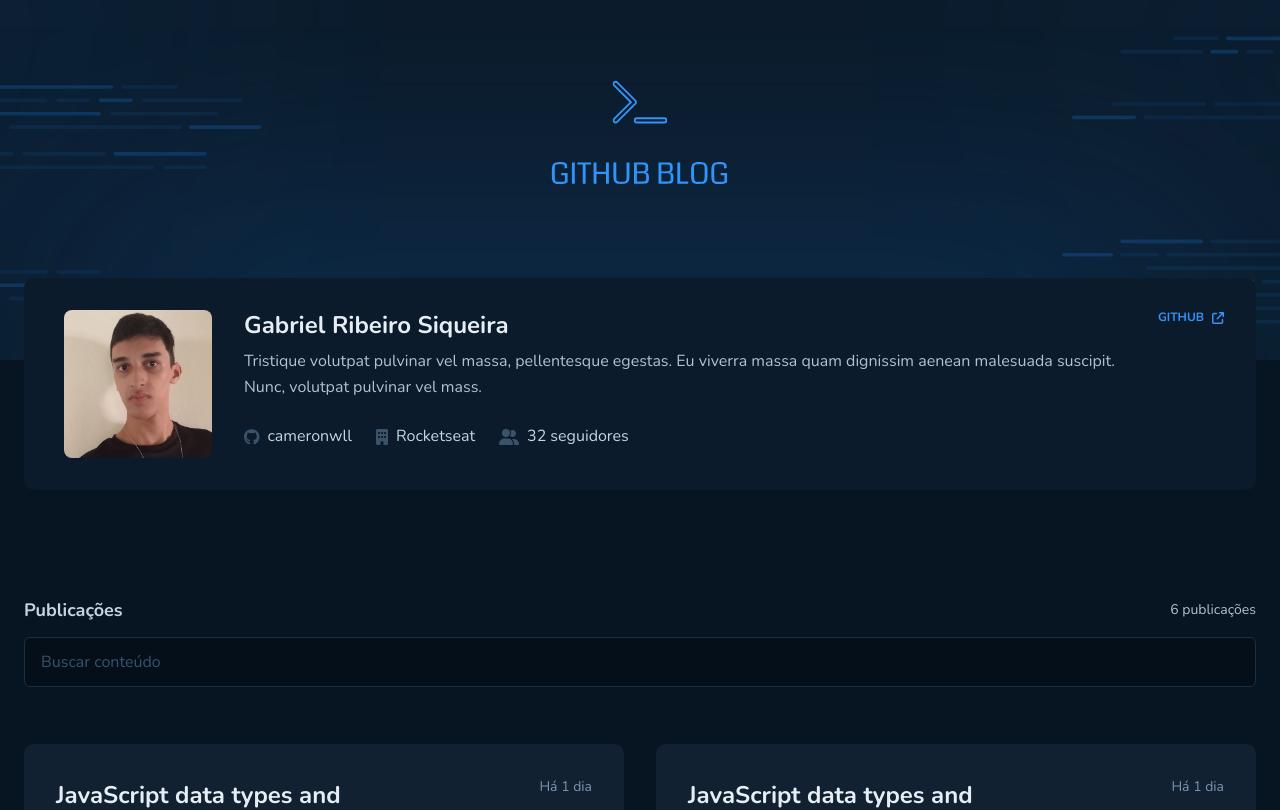
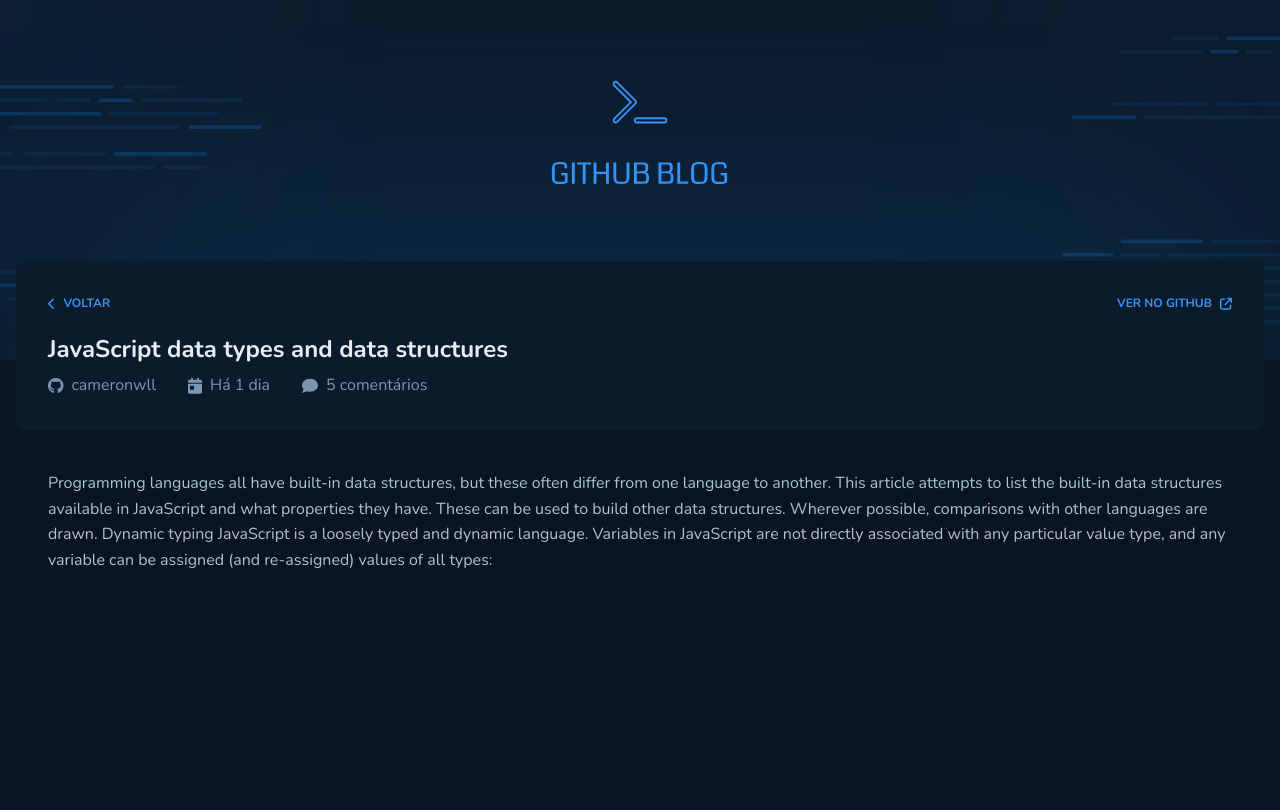
Before and after one commit to GabrielRSiqueira18/project-front_end-course-rocketseat-challange-github_blog, a React (Vite) app: page /issues/1 in a window 1280 px wide. Shown: the top 810 px of the page. Built offline with nearby package versions, Linux system fonts and the light colour scheme.

Commit message:
Finish routes styles, starting to create contexts and conect in api using axios

```diff
--- a/package.json
+++ b/package.json
@@ -15,6 +15,7 @@
     "@fortawesome/free-solid-svg-icons": "^6.4.0",
     "@fortawesome/react-fontawesome": "^0.2.0",
     "@hookform/resolvers": "^3.1.0",
+    "axios": "^1.4.0",
     "react": "^18.2.0",
     "react-dom": "^18.2.0",
     "react-hook-form": "^7.43.9",
--- a/src/App.tsx
+++ b/src/App.tsx
@@ -1,14 +1,15 @@
 import { ThemeProvider } from "styled-components";
 import { GlobalStyle } from "./styles/global";
 import { defaultTheme } from "./styles/themes/default";
-import { Header } from "./components/Header";
-import { Home } from "./pages/Home";
+import { BrowserRouter } from "react-router-dom"
+import { Router } from "./routes/Router";
 
 export function App() {
  return (
     <ThemeProvider theme={defaultTheme}>
-      <Header />
-      <Home />
+      <BrowserRouter>
+        <Router />
+      </BrowserRouter>
       <GlobalStyle />
     </ThemeProvider>
   )
--- /dev/null
+++ b/src/layouts/DefaultLayouts/index.tsx
@@ -0,0 +1,11 @@
+import { Outlet } from "react-router-dom";
+import { Header } from "../../components/Header";
+
+export function DefaultLayout() {
+  return (
+    <>
+      <Header/>
+      <Outlet />
+    </>
+  )
+}
--- /dev/null
+++ b/src/pages/Home/components/IssuesSingle/index.tsx
@@ -0,0 +1,53 @@
+import { Link, useParams } from "react-router-dom"
+import { IssuesMainContent, IssuesSingleContainer, MenuTitleIssueSingle, TitleContainerIssueSingle, TitleContentIssuesSingle } from "./style"
+import { faArrowUpRightFromSquare, faCalendarDay, faChevronLeft, faComment } from "@fortawesome/free-solid-svg-icons"
+import { faGithub  } from "@fortawesome/free-brands-svg-icons";
+import { FontAwesomeIcon } from "@fortawesome/react-fontawesome"
+
+export function IssuesSingle() {
+  const params = useParams()
+
+  const { id } = params
+  console.log(params)
+
+  return (
+    <IssuesSingleContainer>
+      <TitleContainerIssueSingle>
+        <MenuTitleIssueSingle>
+          <Link to={"/"}>
+            <FontAwesomeIcon icon={faChevronLeft} />
+            VOLTAR
+          </Link>
+          <Link to={"/"}>
+            VER NO GITHUB
+            <FontAwesomeIcon icon={faArrowUpRightFromSquare}/>
+          </Link>
+        </MenuTitleIssueSingle>
+        <TitleContentIssuesSingle>
+          <h2>JavaScript data types and data structures</h2>
+          <section>
+            <span>
+              <FontAwesomeIcon icon={faGithub} />
+              cameronwll
+            </span>
+            <span>
+              <FontAwesomeIcon icon={faCalendarDay} />
+              Há 1 dia
+            </span>
+            <span>
+              <FontAwesomeIcon icon={faComment} />
+              5 comentários
+            </span>
+          </section>
+        </TitleContentIssuesSingle>
+      </TitleContainerIssueSingle>
+      <IssuesMainContent>
+        <p>
+          Programming languages all have built-in data structures, but these often differ from one language to another. This article attempts to list the built-in data structures available in JavaScript and what properties they have. These can be used to build other data structures. Wherever possible, comparisons with other languages are drawn.
+          Dynamic typing
+          JavaScript is a loosely typed and dynamic language. Variables in JavaScript are not directly associated with any particular value type, and any variable can be assigned (and re-assigned) values of all types:
+        </p>
+      </IssuesMainContent>
+    </IssuesSingleContainer>
+  )
+}
--- /dev/null
+++ b/src/pages/Home/components/IssuesSingle/style.ts
@@ -0,0 +1,80 @@
+import { styled } from "styled-components";
+
+export const IssuesSingleContainer = styled.div`
+  padding: 1rem;
+  width: 100%;
+  max-width: 1440px;
+  margin: 0 auto;
+  border: 0;
+  transform: translateY(-30%);
+
+  display: flex;
+  flex-direction: column;
+`
+
+export const TitleContainerIssueSingle = styled.div`
+  width: 100%;
+  padding: 2rem;
+  display: flex;
+  flex-direction: column;
+  gap: 1.25rem;
+  background-color: ${props => props.theme["base-profile"]};
+  border-radius: 10px;
+
+
+
+`
+
+export const MenuTitleIssueSingle = styled.div`
+  display: flex;
+  justify-content: space-between;
+
+  a {
+    font-size: 0.75rem;
+    font-weight: 700;
+    color: ${props => props.theme.blue};
+    display: flex;
+    justify-content: center;
+    align-items: center;
+    gap: 0.5rem;
+    border-top: 1px solid transparent;
+    border-bottom: 1px solid transparent;
+
+    &:hover {
+      border-bottom-color: ${props => props.theme.blue};
+    }
+  }
+`
+
+export const TitleContentIssuesSingle = styled.div`
+  display: flex;
+  flex-direction: column;
+  gap: 0.5rem;
+
+  h2 {
+    font-size: 1.5rem;
+    font-weight: 700;
+    line-height: 1.3;
+    color: ${props => props.theme["base-title"]};
+  }
+
+  section {
+    display: flex;
+    gap: 2rem;
+
+    span {
+      display: flex;
+      justify-content: center;
+      align-items: center;
+      gap: 0.5rem;
+      color: ${props => props.theme["base-span"]};
+    }
+  }
+
+`
+
+export const IssuesMainContent = styled.main`
+  width: 100%;
+  padding: 2.5rem 2rem;
+  gap: 1.5rem;
+`
--- a/src/pages/Home/components/ProfileCard/style.ts
+++ b/src/pages/Home/components/ProfileCard/style.ts
@@ -32,6 +32,12 @@
     gap: 0.5rem;
     text-decoration: none;
     font-weight: 700;
+    border-top: 1px solid transparent;
+    border-bottom: 1px solid transparent;
+
+    &:hover {
+      border-bottom-color: ${props => props.theme.blue};
+    }
   }
 `
 
--- a/src/pages/Home/components/SingleGithubCardsIssues/index.tsx
+++ b/src/pages/Home/components/SingleGithubCardsIssues/index.tsx
@@ -8,7 +8,7 @@
         <span>Há 1 dia</span>
       </section>
       <p>Programming languages all have built-in data structures, but these often differ from one language to another. This article attempts to list the built-in data structures available in JavaScript and what properties they have. These can be used to build other data structures. Wherever possible, comparisons with other languages are drawn.Programming languages all have built-in data structures, but these often differ from one language to another. This article attempts to list the built-in data structures available in JavaScript and what properties they have. These can be used to build other data structures. Wherever possible, comparisons with other languages are drawn.
-      Programming languages all have built-in data structures, but these often differ from one language to another. This article attempts to list the built-in data structures available in JavaScript and what properties they have. These can be used to build other data structures. Wherever possible, comparisons with other languages are drawn.
+        Programming languages all have built-in data structures, but these often differ from one language to another. This article attempts to list the built-in data structures available in JavaScript and what properties they have. These can be used to build other data structures. Wherever possible, comparisons with other languages are drawn.
       </p>
     </SingleGithubCardsIssuesContainer>
   )
--- a/src/pages/Home/components/SingleGithubCardsIssues/style.ts
+++ b/src/pages/Home/components/SingleGithubCardsIssues/style.ts
@@ -6,13 +6,17 @@
   padding: 2rem;
 
   background-color: ${props => props.theme["base-post"]};
-  border: 0;
+  border: 2px solid transparent;
   border-radius: 10px;
   cursor: pointer;
 
   display: flex;
   flex-direction: column;
   gap: 1.25rem;
+
+  &:hover {
+    border-color: ${props => props.theme["base-label"]};
+  }
 
   section {
     display: flex;
@@ -26,7 +30,7 @@
     }
 
     span {
-      color: ${props => props.theme["base-span"]};
+      color: ${props => props.theme["base-span"]} !important;
       font-size: 0.875rem;
     }
   }
--- a/src/pages/Home/index.tsx
+++ b/src/pages/Home/index.tsx
@@ -1,3 +1,4 @@
+import { Link } from "react-router-dom";
 import { ProfileCard } from "./components/ProfileCard";
 import { SingleGithubCardsIssues } from "./components/SingleGithubCardsIssues";
 import { Form, FormContainer, GithubCardsIssuesWrapper, HomeContainer, TitleContentWrapper } from "./styles";
@@ -16,19 +17,18 @@
         </Form>
       </FormContainer>
       <GithubCardsIssuesWrapper>
-        <SingleGithubCardsIssues/>
-        <SingleGithubCardsIssues/>
-        <SingleGithubCardsIssues/>
-        <SingleGithubCardsIssues/>
-        <SingleGithubCardsIssues/>
-        <SingleGithubCardsIssues/>
-        <SingleGithubCardsIssues/>
-        <SingleGithubCardsIssues/>
-        <SingleGithubCardsIssues/>
-        <SingleGithubCardsIssues/>
-        <SingleGithubCardsIssues/>
-        <SingleGithubCardsIssues/>
-        <SingleGithubCardsIssues/>
+        <Link to={"/issues/1"}>
+          <SingleGithubCardsIssues/>
+        </Link>
+        <Link to={"/issues/2"}>
+          <SingleGithubCardsIssues/>
+        </Link>
+        <Link to={"/issues/3"}>
+          <SingleGithubCardsIssues/>
+        </Link>
+        <Link to={"/issues/4"}>
+          <SingleGithubCardsIssues/>
+        </Link>
       </GithubCardsIssuesWrapper>
     </HomeContainer>
   )
--- a/src/pages/Home/styles.ts
+++ b/src/pages/Home/styles.ts
@@ -62,6 +62,12 @@
   gap: 2rem;
   margin-top: 3rem;
 
+  a {
+    &:focus {
+      box-shadow: none;
+    }
+  }
+
   @media screen and (max-width: 1024px) {
     grid-template-columns: 1fr;
   }
--- /dev/null
+++ b/src/routes/Router.tsx
@@ -0,0 +1,15 @@
+import { Route, Routes } from "react-router-dom";
+import { Home } from "../pages/Home";
+import { DefaultLayout } from "../layouts/DefaultLayouts";
+import { IssuesSingle } from "../pages/Home/components/IssuesSingle";
+
+export function Router() {
+  return (
+    <Routes>
+      <Route path="/" element={<DefaultLayout />}>
+        <Route path="/" element={<Home />}/>
+        <Route path="/issues/:id" element={<IssuesSingle />}/>
+      </Route>
+    </Routes>
+  )
+}
--- a/src/styles/global.ts
+++ b/src/styles/global.ts
@@ -5,6 +5,11 @@
     margin: 0;
     padding: 0;
     box-sizing: border-box;
+  }
+
+  a {
+    text-decoration: none;
+    color: unset;
   }
 
   :focus {
```
Also changed, not shown: 2 other files (tests, documents, lock files or other folders).
